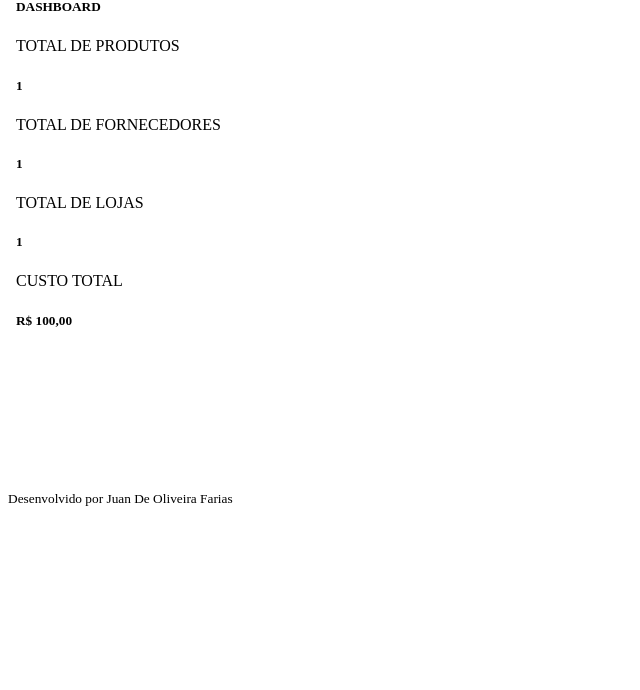
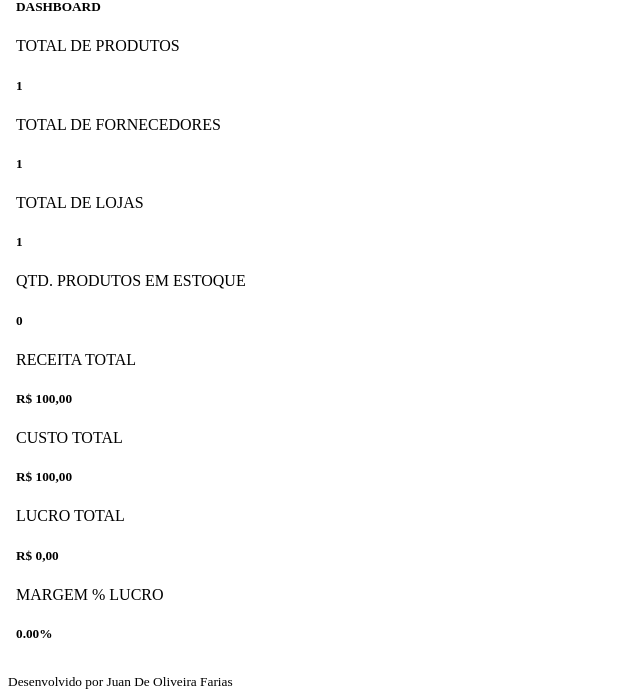
Before and after one commit to JuanFariasGit/crm, a Django app: page / in a window 1280 px wide. Shown: the part 285-975 px from the top of the page, without its empty margins (0-640 px from the left). Before the commit the page ends 791 px from the top, so only its background shows below. Run offline with Django 3.2, Linux system fonts and the light colour scheme; a user stored in the database is signed in; tables that the repository leaves empty hold one stand-in row (values such as "Sample post"); some libraries are stand-ins or nearby versions.

Commit message:
add complet dashboard

```diff
--- a/core/templates/core/index.html
+++ b/core/templates/core/index.html
@@ -36,6 +36,26 @@
   <div class="col-lg-3 mb-3">
     <div class="card">
       <div class="card-header text-center bg-dark text-white">
+        QTD. PRODUTOS EM ESTOQUE
+      </div>
+      <div class="card-body bg-info text-white text-center">
+        <h5>{{ qt_product_total_in_stock }}</h5>
+      </div>
+    </div>
+  </div>
+  <div class="col-lg-3 mb-3">
+    <div class="card">
+      <div class="card-header text-center bg-dark text-white">
+        RECEITA TOTAL
+      </div>
+      <div class="card-body bg-info text-white text-center">
+        <h5>{{ total_revenue }}</h5>
+      </div>
+    </div>
+  </div>
+  <div class="col-lg-3 mb-3">
+    <div class="card">
+      <div class="card-header text-center bg-dark text-white">
         CUSTO TOTAL
       </div>
       <div class="card-body bg-info text-white text-center">
@@ -43,5 +63,25 @@
       </div>
     </div>
   </div>
+  <div class="col-lg-3 mb-3">
+    <div class="card">
+      <div class="card-header text-center bg-dark text-white">
+        LUCRO TOTAL
+      </div>
+      <div class="card-body bg-info text-white text-center">
+        <h5>{{ total_profit }}</h5>
+      </div>
+    </div>
+  </div>
+  <div class="col-lg-3 mb-3">
+    <div class="card">
+      <div class="card-header text-center bg-dark text-white">
+        MARGEM % LUCRO
+      </div>
+      <div class="card-body bg-info text-white text-center">
+        <h5>{{ profit_margin }}</h5>
+      </div>
+    </div>
+  </div>
 </div>
 {% endblock %}
--- a/core/templates/core/model-page.html
+++ b/core/templates/core/model-page.html
@@ -29,7 +29,7 @@
     {% include "core/model-header.html" %}
   </header>
   <main>
-    <div class="container">
+    <div class="container-fluid">
       {% block content %}{% endblock %}
     </div>
   </main>
--- a/core/views.py
+++ b/core/views.py
@@ -7,7 +7,8 @@
 from stock_entry.models import StockEntry
 from stock_exit.models import StockExit
 from django.http import JsonResponse
-from ultils.ultils import currency_format
+import math
+from ultils.ultils import currency_format, porcent_format
 
 
 def login(request):
@@ -32,17 +33,31 @@
     return redirect('/')
 
 
+def get_quantity_product_in_stock():
+  entry = int(math.fsum([entry.quantity for entry in StockEntry.objects.all()]))
+  exit = int(math.fsum([exit.quantity for exit in StockExit.objects.all()]))
+  return entry - exit
+
+
 def dashboard(request):
   product_quantity = len(Product.objects.all())
   provider_quantity = len(Provider.objects.all())
   store_quantity = len(Store.objects.all())
+  qt_product_total_in_stock = get_quantity_product_in_stock()
+  total_revenue = StockExit.get_total_revenue()
   total_cost = StockEntry.get_total_cost()
+  total_profit = total_revenue - total_cost
+  profit_margin = total_profit / total_revenue
   return render(request, 'core/index.html',
     {
-      'product_quantity': product_quantity,
-      'provider_quantity': provider_quantity,
-      'store_quantity': store_quantity,
-      'total_cost': total_cost
+      'product_quantity':product_quantity,
+      'provider_quantity':provider_quantity,
+      'store_quantity':store_quantity,
+      'qt_product_total_in_stock':qt_product_total_in_stock,
+      'total_revenue':currency_format(total_revenue),
+      'total_cost':currency_format(total_cost),
+      'total_profit':currency_format(total_profit),
+      'profit_margin':porcent_format(profit_margin)
     }
   )
 
@@ -51,16 +66,16 @@
   return render(request, 'core/inventory.html')
 
 
-def get_quantity_product_in_stock(id):
+def get_quantity_product_in_stock_by_id(id):
   return StockEntry.get_number_of_product_entries(id) - StockExit.get_number_of_product_exit(id)
 
 
-def get_total_profit(id):
+def get_total_profit_by_id(id):
   return StockExit.get_total_revenue_by_id(id) - StockEntry.get_total_cost_by_id(id)
 
 
 def get_status(id):
-  qt_product_in_stock = get_quantity_product_in_stock(id)
+  qt_product_in_stock = get_quantity_product_in_stock_by_id(id)
   product = Product.objects.get(id=id)
   qt_min = product.level_minimum
   qt_max = product.level_maximum
@@ -81,13 +96,13 @@
         "Produto":product.item,
         "Entradas":StockEntry.get_number_of_product_entries(product.id),
         "Saídas":StockExit.get_number_of_product_exit(product.id),
-        "Estoque Atual":get_quantity_product_in_stock(product.id),
+        "Estoque Atual":get_quantity_product_in_stock_by_id(product.id),
         "Estoque Mínimo":product.level_minimum,
         "Estoque Máximo":product.level_maximum,
         "Status":get_status(product.id),
         "Receita Total":currency_format(StockExit.get_total_revenue_by_id(product.id)),
         "Custo Total":currency_format(StockEntry.get_total_cost_by_id(product.id)),
-        "Lucro":currency_format(get_total_profit(product.id))
+        "Lucro":currency_format(get_total_profit_by_id(product.id))
       }
 
       for product in products
--- a/stock_entry/models.py
+++ b/stock_entry/models.py
@@ -41,7 +41,7 @@
 
 
   def get_total_cost():
-    return currency_format(math.fsum([entry.cost_unit*entry.quantity for entry in StockEntry.objects.all()]))
+    return math.fsum([entry.cost_unit*entry.quantity for entry in StockEntry.objects.all()])
 
 
   def get_total_cost_by_id(id):
--- a/stock_exit/forms.py
+++ b/stock_exit/forms.py
@@ -29,7 +29,7 @@
     qt = self.cleaned_data.get('quantity')
     p = self.cleaned_data.get('product')
 
-    qt_p_in_stock = StockEntry.get_number_of_product_entries(p.id)
+    qt_p_in_stock = int(StockEntry.get_number_of_product_entries(p.id) - StockExit.get_number_of_product_exit(p.id))
     if qt_p_in_stock < qt:
       raise forms.ValidationError(f'Disponível em estoque {qt_p_in_stock} {p.item}.')
     elif qt <= 0:
--- a/stock_exit/models.py
+++ b/stock_exit/models.py
@@ -50,5 +50,9 @@
     return math.fsum([exit.price_unit*exit.quantity for exit in StockExit.objects.filter(product_id=id)])
 
 
+  def get_total_revenue():
+    return math.fsum([exit.price_unit*exit.quantity for exit in StockExit.objects.all()])
+
+
   def get_button_delete(self):
     return f'<button class="btn btn-danger" onclick="deleteStockExitModal(\'{self.id}\', \'{self.get_date_of_sale()}\', \'{self.product.item}\')"><i class="far fa-trash-alt fa-lg"></i></button>'
--- a/ultils/ultils.py
+++ b/ultils/ultils.py
@@ -4,3 +4,7 @@
 
 def date_format(date):
   return date.strftime('%d/%m/%Y')
+
+
+def porcent_format(num):
+  return f'{num*100:.2f}%'
```
